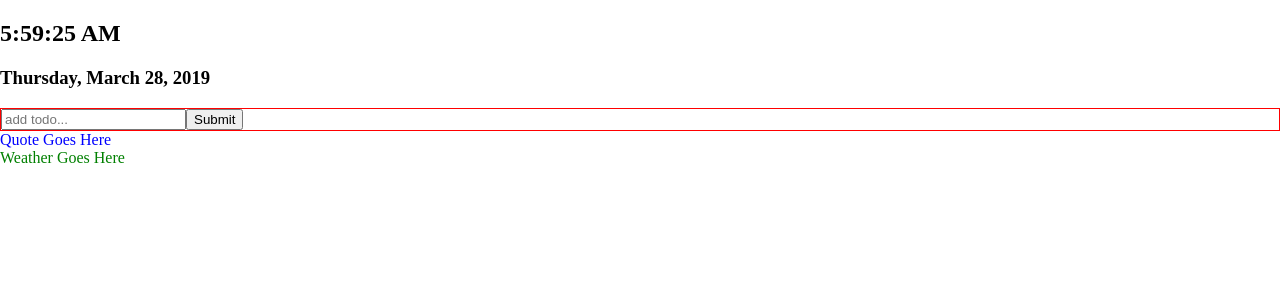
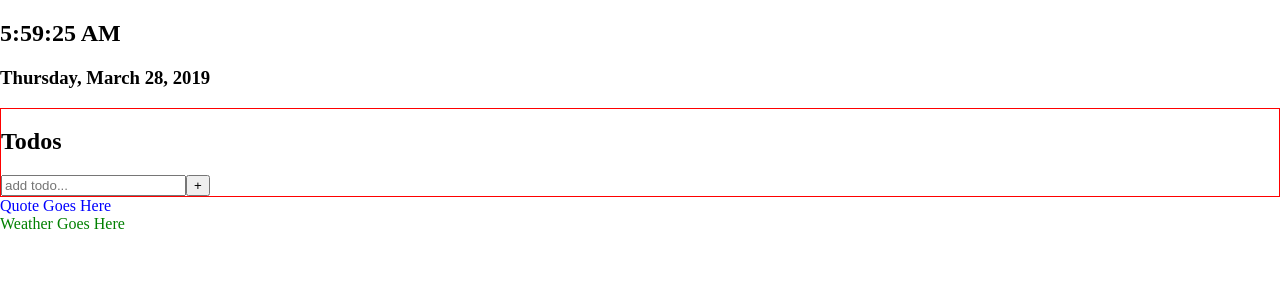
Before and after one commit to chingu-voyages/v8-geckos-team-09, a React (Create React App) app: page / in a window 1280 px wide. Shown: the top 300 px of the page. Built offline with nearby package versions, Linux system fonts and the light colour scheme.

Commit message:
todos header

```diff
--- a/src/components/Todos.js
+++ b/src/components/Todos.js
@@ -59,9 +59,10 @@ class Todos extends React.Component {
 
         return(
             <div className='todos-container'>
+                <h2>Todos</h2>
                 <form onSubmit={this.addTodo}>
                     <input type="text" ref="search" placeholder="add todo..."></input>
-                    <button>Submit</button>
+                    <button>+</button>
                 </form>
                 {todoItems}
             </div>
```
